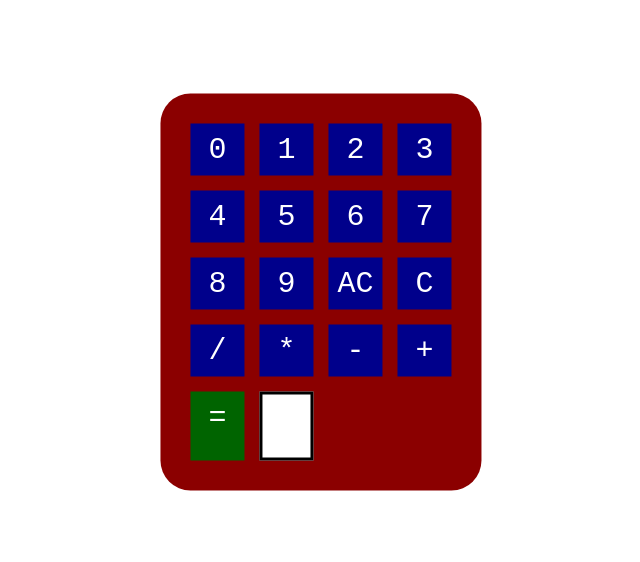
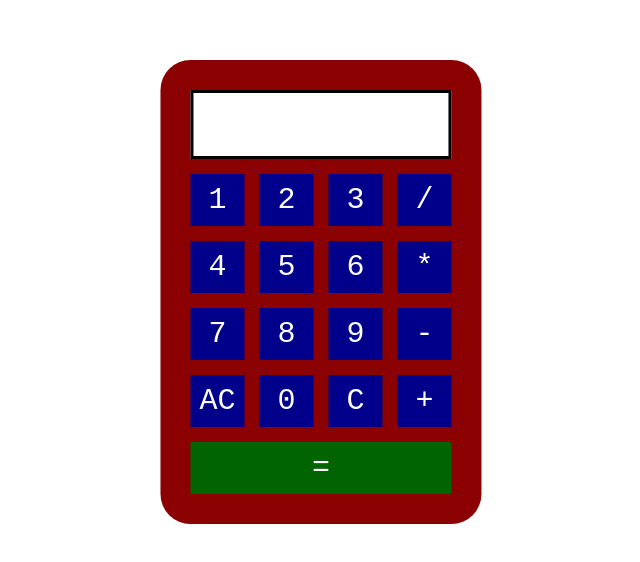
Before and after one commit to 5marti3/Calculator, a plain HTML site: page index.html in a window 1280 px wide. Shown: the part 108-670 px from the top of the page, without its empty margins (319-959 px from the left). Drawn offline with Linux system fonts and the light colour scheme.

Commit message:
Corrrected order and classing of divs

```diff
--- a/index.html
+++ b/index.html
@@ -12,24 +12,25 @@
 <body>
     <div class="main">
         <div class="main__grid">
-            <div class="main__grid__el 0">0</div>
+            <div class="main__grid__el output grid-col-span-4"></div>
             <div class="main__grid__el 1">1</div>
             <div class="main__grid__el 2">2</div>
             <div class="main__grid__el 3">3</div>
+            <div class="main__grid__el divide">/</div>
             <div class="main__grid__el 4">4</div>
             <div class="main__grid__el 5">5</div>
             <div class="main__grid__el 6">6</div>
+            <div class="main__grid__el multiply">*</div>
             <div class="main__grid__el 7">7</div>
             <div class="main__grid__el 8">8</div>
             <div class="main__grid__el 9">9</div>
+            <div class="main__grid__el minus">-</div>
             <div class="main__grid__el AC">AC</div>
+            <div class="main__grid__el 0">0</div>
             <div class="main__grid__el C">C</div>
-            <div class="main__grid__el divide">/</div>
-            <div class="main__grid__el multiply">*</div>
-            <div class="main__grid__el minus">-</div>
             <div class="main__grid__el plus">+</div>
-            <div class="main__grid__el equals">=</div>
-            <div class="main__grid__el output"></div>
+            <div class="main__grid__el equals grid-col-span-4">=</div>
+
         </div>
     </div>
 
```
